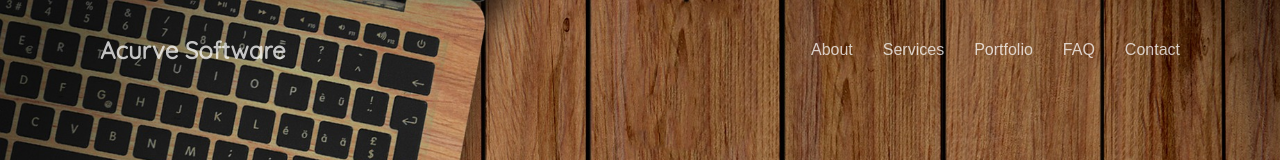
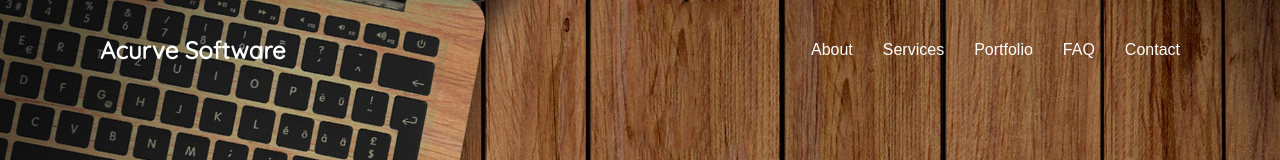
Before and after one commit to acurve-software-solutions/web, a plain HTML site: page index.html in a window 1280 px wide. Shown: the top 160 px of the page. Drawn offline with nearby package versions, Linux system fonts and the light colour scheme.

Commit message:
Update styles.css

```diff
--- a/assets/css/styles.css
+++ b/assets/css/styles.css
@@ -18,7 +18,7 @@ nav {
 
 a {
 	text-decoration: none;
-	opacity: 0.75;
+	opacity:1;
 	color: #fff;
 }
 
```
